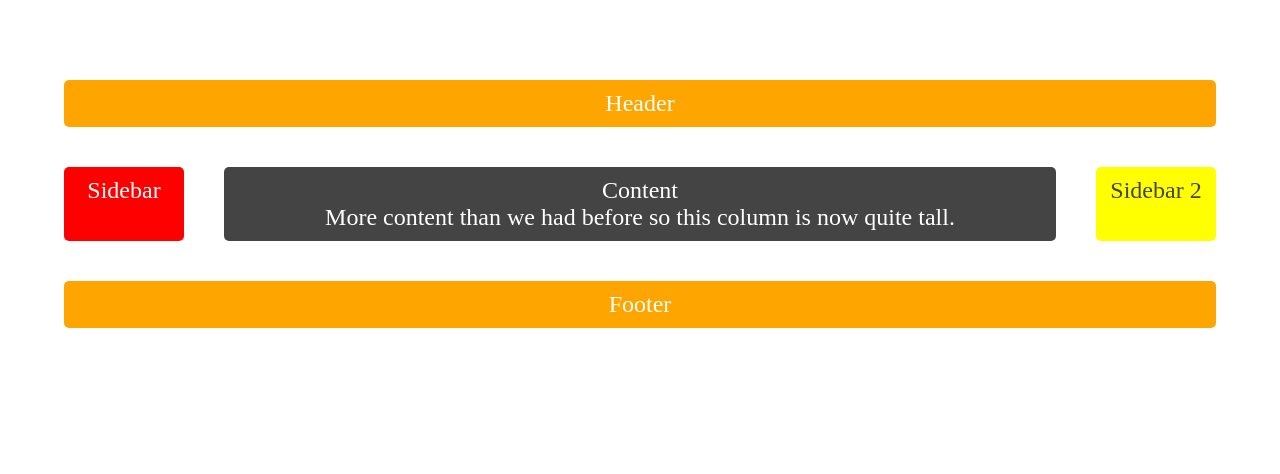
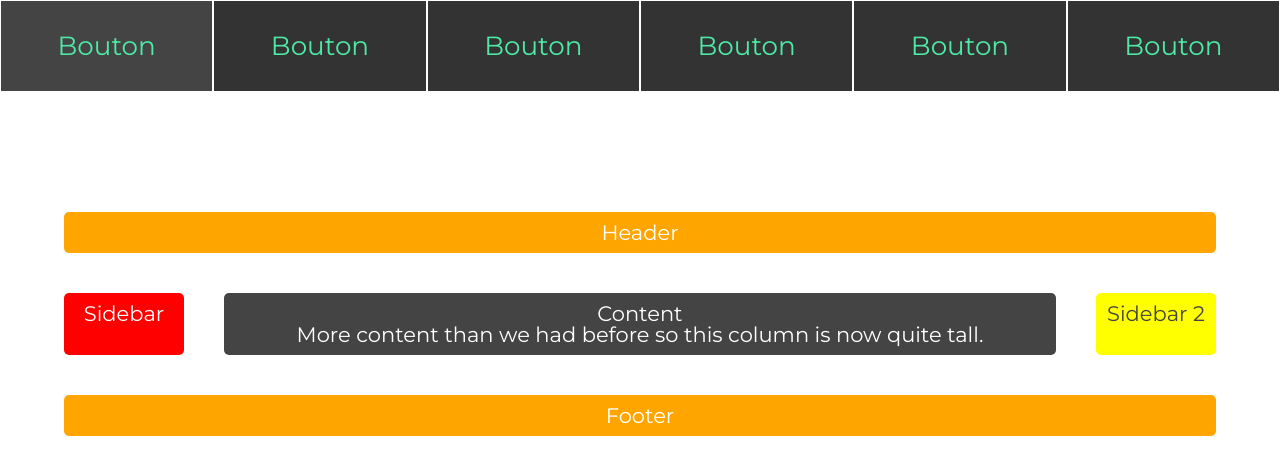
Before and after one commit to Corsicaman/Exo2, a plain HTML site: page index.htm in a window 1280 px wide. Drawn offline with Linux system fonts and the light colour scheme.

Commit message:
Version 1.0 du menu mobile

```diff
--- a/SASS/element/_element.scss
+++ b/SASS/element/_element.scss
@@ -1,3 +1,10 @@
+html {
+    font-size: 0.875em;
+    font-family: montserrat;
+}
+body {
+	transition: margin-left 0.5s;
+}
 .box {
     background-color: #444;
     color: #fff;
@@ -15,7 +22,42 @@
     background-color: yellow;
     color: #444;
 }
+
 .sidebar {
     background-color: red;
 
 }
+
+nav {
+    // height: 60px;
+    border-radius: 5px;
+}
+
+nav a {
+    border: 1px solid white;
+    color: $color__main-vert;
+    text-decoration: none;
+    font-size: 1.875em;
+    padding: 5px;
+    height: 10vh;
+    background-color: #333;
+}
+
+nav a:hover {
+    background-color: #444;
+}
+
+
+
+.burger {
+	// position: absolute;
+	// margin-top: 5vw;
+	// margin-left: 5vw;
+}
+#fermerMenu {
+	padding: 5vh;
+	background-color: orange;
+	margin-top: 8vh;
+	font-size: 18px;
+	color: #444;
+}
--- a/SASS/layout/_layout.scss
+++ b/SASS/layout/_layout.scss
@@ -1,7 +1,13 @@
 body {
     margin: 0 auto;
     text-align: center;
+    display: flex;
+    flex-direction: row;
+    width: 200vw;
+    margin-left: -100vw;
 }
+
+
 
 .sidebar {
     grid-area: sidebar;
@@ -28,12 +34,18 @@ body {
     color: #444;
 }
 
+.burger {
+    grid-area: burger;
+}
+
 .wrapper {
+    width: 100vw;
     margin: 0 auto;
     margin-top: 10vh;
     display: grid;
     grid-gap: 1em;
     grid-template-areas:
+        "burger"
         "header"
         "sidebar"
         "content"
@@ -41,11 +53,34 @@ body {
         "footer"
 }
 
-    @media only screen and (min-width: 450px)  {
+nav {
+    width: 100vw;
+    display: flex;
+    justify-content: space-around;
+    flex-direction: column;
+    // margin-top:20vw;
+}
+
+nav a {
+    display: flex;
+    flex: 1;
+    flex-direction: column;
+    justify-content: space-around;
+    // height: 100px;
+}
+
+
+
+
+
+
+
+@media only screen and (min-width: 450px) {
     .wrapper {
 
         grid-template-columns: 20% auto;
         grid-template-areas:
+        	"burger burger"
             "header   header"
             "sidebar  content"
             "sidebar2 sidebar2"
@@ -53,14 +88,42 @@ body {
     }
 }
 
-    @media only screen and (min-width: 700px)   {
+@media only screen and (min-width: 700px) {
+    body {
+        flex-direction: column;
+        width: 100vw;
+        margin-left: 0vw;
+    }
+
+
     .wrapper {
         grid-gap: 40px;
         grid-template-columns: 120px auto 120px;
         grid-template-areas:
+            "burger burger burger"
             "header  header  header"
             "sidebar content sidebar2"
             "footer  footer  footer";
         max-width: 90vw;
     }
+
+    nav {
+        display: flex;
+        justify-content: space-around;
+        flex-direction: row;
+        margin-top: 0;
     }
+
+    nav a {
+        display: flex;
+        flex: 1;
+        flex-direction: column;
+        justify-content: space-around;
+    }
+
+    .burger,
+    #fermerMenu {
+        display: none;
+    }
+
+}
--- a/SASS/style.scss
+++ b/SASS/style.scss
@@ -1,2 +1,3 @@
+@import "variables/variables";
 @import "layout/_layout";
 @import "element/element";
--- /dev/null
+++ b/SASS/variables/_variables.scss
@@ -0,0 +1,2 @@
+$color__main-vert : #4ceaa4;
+$color__main-dark : #444;
--- /dev/null
+++ b/css/reset.css
@@ -0,0 +1,48 @@
+/* http://meyerweb.com/eric/tools/css/reset/
+   v2.0 | 20110126
+   License: none (public domain)
+*/
+
+html, body, div, span, applet, object, iframe,
+h1, h2, h3, h4, h5, h6, p, blockquote, pre,
+a, abbr, acronym, address, big, cite, code,
+del, dfn, em, img, ins, kbd, q, s, samp,
+small, strike, strong, sub, sup, tt, var,
+b, u, i, center,
+dl, dt, dd, ol, ul, li,
+fieldset, form, label, legend,
+table, caption, tbody, tfoot, thead, tr, th, td,
+article, aside, canvas, details, embed,
+figure, figcaption, footer, header, hgroup,
+menu, nav, output, ruby, section, summary,
+time, mark, audio, video {
+	margin: 0;
+	padding: 0;
+	border: 0;
+	font-size: 100%;
+	font: inherit;
+	vertical-align: baseline;
+}
+/* HTML5 display-role reset for older browsers */
+article, aside, details, figcaption, figure,
+footer, header, hgroup, menu, nav, section {
+	display: block;
+}
+body {
+	line-height: 1;
+}
+ol, ul {
+	list-style: none;
+}
+blockquote, q {
+	quotes: none;
+}
+blockquote:before, blockquote:after,
+q:before, q:after {
+	content: '';
+	content: none;
+}
+table {
+	border-collapse: collapse;
+	border-spacing: 0;
+}
--- a/index.htm
+++ b/index.htm
@@ -1,13 +1,26 @@
 <!doctype html>
 <html lang="fr">
+
 <head>
     <meta charset="utf-8">
     <title>Titre de la page</title>
+    <link rel="stylesheet" href="css/reset.css">
     <link rel="stylesheet" href="css/style.css">
+    <link href="https://fonts.googleapis.com/css?family=Montserrat:400,700" rel="stylesheet">
+</head>
 
-</head>
 <body>
+    <nav class="nav">
+        <a href="">Bouton</a>
+        <a href="">Bouton</a>
+        <a href="">Bouton</a>
+        <a href="">Bouton</a>
+        <a href="">Bouton</a>
+        <a href="">Bouton</a>
+        <div id="fermerMenu">Fermer</div>
+    </nav>
     <div class="wrapper">
+        <div class="box burger" id="burger">BURGER</div>
         <div class="box header">Header</div>
         <div class="box sidebar">Sidebar</div>
         <div class="box sidebar2">Sidebar 2</div>
@@ -16,4 +29,24 @@
         <div class="box footer">Footer</div>
     </div>
 </body>
+<script>
+	var burger = document.getElementById("burger");
+	var fermerMenu = document.getElementById("fermerMenu");
+	burger.addEventListener("click", menu);
+	fermerMenu.addEventListener("click", menu);
+
+	var ouvert = false;
+	function menu() {
+		console.log(ouvert);
+		if (!ouvert) {
+			ouvert = true;
+			document.querySelector("body").style.marginLeft = "0vw";
+		}
+		else {
+			ouvert = false;
+			document.querySelector("body").style.marginLeft = "-100vw";
+		}
+	}
+
+</script>
 </html>
```
Also changed, not shown: css/style.css. Lines whose indentation alone changed are shown as unchanged.
